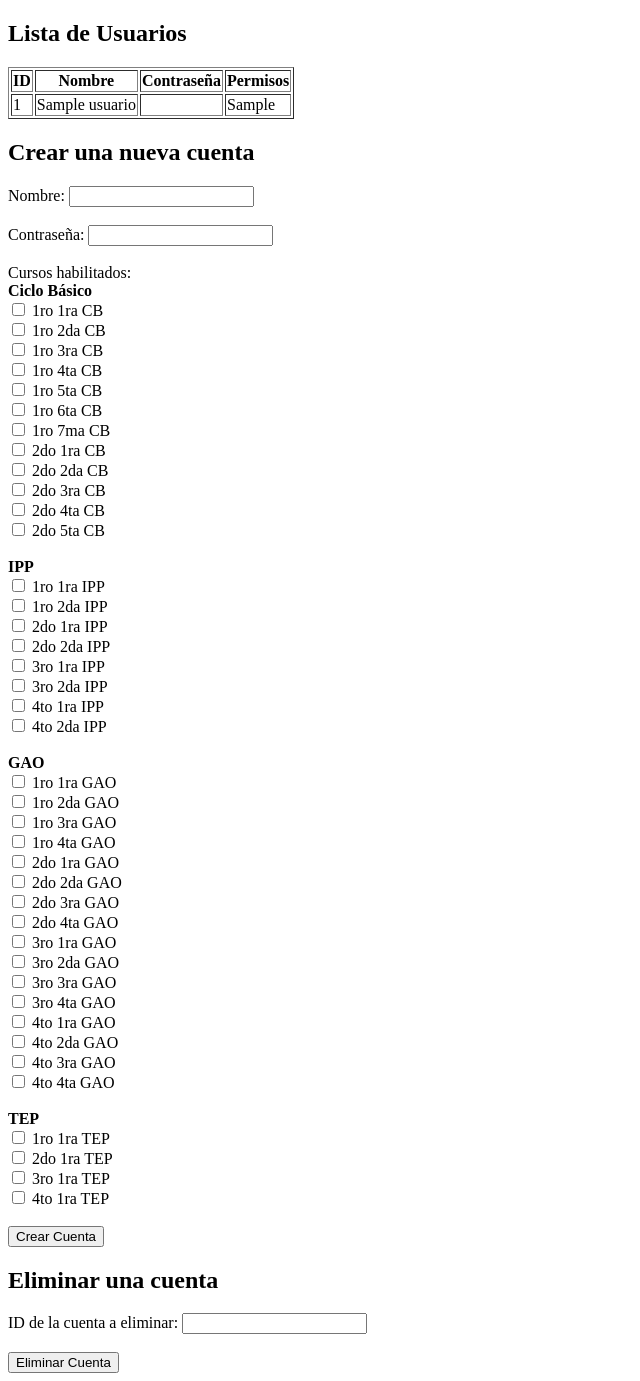
After one commit to Animatrix2/Asistencias-Brugnoli, a PHP site: page /cuentas.php in a window 1280 px wide. The commit adds this page. Shown: the whole page, without its empty margins (0-640 px from the left). Run offline with PHP 8.4, Linux system fonts and the light colour scheme; tables that the repository leaves empty or names only in its code hold one stand-in row (values such as "Sample post"); data that the repository does not hold is empty.

Commit message:
Pantalla de Adm. Cuentas
Se añadió una pantalla mediante la cual el usuario puede ver las cuentas creadas (la contraseña no debería mostrarse), agregar y quitar cuentas, y asignarles sus respectivos permisos.

Estos datos son enviados a la tabla usuarios

```diff
--- /dev/null
+++ b/Asistencias/cuentas.php
@@ -0,0 +1,167 @@
+<?php
+// Conexión a la base de datos
+$host = "localhost";
+$dbname = "registro";
+$username = "root";
+$password = "";
+
+try {
+    $conn = new PDO("mysql:host=$host;dbname=$dbname", $username, $password);
+    $conn->setAttribute(PDO::ATTR_ERRMODE, PDO::ERRMODE_EXCEPTION);
+} catch (PDOException $e) {
+    die("Error al conectar con la base de datos: " . $e->getMessage());
+}
+
+// Manejo del formulario de creación de cuentas
+if ($_SERVER["REQUEST_METHOD"] == "POST") {
+    if (isset($_POST['crear'])) {
+        $nombre = $_POST['nombre'];
+        $contraseña = password_hash($_POST['contraseña'], PASSWORD_DEFAULT); // Cifrado de la contraseña
+
+        // Recoger los permisos seleccionados
+        $permisos = isset($_POST['cursos']) ? implode(', ', $_POST['cursos']) : '';
+
+        // Inserción de la nueva cuenta en la base de datos
+        $stmt = $conn->prepare("INSERT INTO usuarios (nombre, contraseña, permisos) VALUES (?, ?, ?)");
+
+        // Vinculación de parámetros
+        $stmt->bindParam(1, $nombre);
+        $stmt->bindParam(2, $contraseña);
+        $stmt->bindParam(3, $permisos);
+
+        // Ejecuta la consulta
+        if ($stmt->execute()) {
+            echo "Cuenta creada exitosamente.";
+        } else {
+            echo "Error al crear la cuenta: ";
+            print_r($stmt->errorInfo());
+        }
+    } elseif (isset($_POST['eliminar'])) {
+        $id = $_POST['id'];
+
+        // Eliminación de la cuenta de la base de datos
+        $stmt = $conn->prepare("DELETE FROM usuarios WHERE id = ?");
+
+        // Vinculación de parámetros
+        $stmt->bindParam(1, $id);
+
+        if ($stmt->execute()) {
+            echo "Cuenta eliminada exitosamente.";
+        } else {
+            echo "Error al eliminar la cuenta: ";
+            print_r($stmt->errorInfo());
+        }
+    }
+}
+
+
+// Obtener todos los usuarios de la base de datos
+$stmt = $conn->prepare("SELECT * FROM usuarios");
+$stmt->execute();
+$usuarios = $stmt->fetchAll(PDO::FETCH_ASSOC);
+?>
+
+<!DOCTYPE html>
+<html lang="es">
+<head>
+    <meta charset="UTF-8">
+    <meta name="viewport" content="width=device-width, initial-scale=1.0">
+    <title>Gestión de Cuentas</title>
+</head>
+<body>
+    <h2>Lista de Usuarios</h2>
+    <table border="1">
+        <tr>
+            <th>ID</th>
+            <th>Nombre</th>
+            <th>Contraseña</th>
+            <th>Permisos</th>
+        </tr>
+        <?php foreach ($usuarios as $usuario): ?>
+        <tr>
+            <td><?php echo htmlspecialchars($usuario['id']); ?></td>
+            <td><?php echo htmlspecialchars($usuario['nombre']); ?></td>
+            <td><?php echo htmlspecialchars($usuario['contraseña']); ?></td>
+            <td><?php echo htmlspecialchars($usuario['permisos']); ?></td>
+        </tr>
+        <?php endforeach; ?>
+    </table>
+
+</head>
+<body>
+    <h2>Crear una nueva cuenta</h2>
+    <form method="POST" action="">
+        <label for="nombre">Nombre:</label>
+        <input type="text" name="nombre" required><br><br>
+
+        <label for="contraseña">Contraseña:</label>
+        <input type="password" name="contraseña" required><br><br>
+
+        <div class="cursos">
+        <label>Cursos habilitados:</label><br>
+
+<strong>Ciclo Básico</strong><br>
+<input type="checkbox" name="cursos[]" value="1ro 1ra CB"> 1ro 1ra CB<br>
+<input type="checkbox" name="cursos[]" value="1ro 2da CB"> 1ro 2da CB<br>
+<input type="checkbox" name="cursos[]" value="1ro 3ra CB"> 1ro 3ra CB<br>
+<input type="checkbox" name="cursos[]" value="1ro 4ta CB"> 1ro 4ta CB<br>
+<input type="checkbox" name="cursos[]" value="1ro 5ta CB"> 1ro 5ta CB<br>
+<input type="checkbox" name="cursos[]" value="1ro 6ta CB"> 1ro 6ta CB<br>
+<input type="checkbox" name="cursos[]" value="1ro 7ma CB"> 1ro 7ma CB<br>
+<input type="checkbox" name="cursos[]" value="2do 1ra CB"> 2do 1ra CB<br>
+<input type="checkbox" name="cursos[]" value="2do 2da CB"> 2do 2da CB<br>
+<input type="checkbox" name="cursos[]" value="2do 3ra CB"> 2do 3ra CB<br>
+<input type="checkbox" name="cursos[]" value="2do 4ta CB"> 2do 4ta CB<br>
+<input type="checkbox" name="cursos[]" value="2do 5ta CB"> 2do 5ta CB<br>
+
+<br><strong>IPP</strong><br>
+<input type="checkbox" name="cursos[]" value="1ro 1ra IPP"> 1ro 1ra IPP<br>
+<input type="checkbox" name="cursos[]" value="1ro 2da IPP"> 1ro 2da IPP<br>
+<input type="checkbox" name="cursos[]" value="2do 1ra IPP"> 2do 1ra IPP<br>
+<input type="checkbox" name="cursos[]" value="2do 2da IPP"> 2do 2da IPP<br>
+<input type="checkbox" name="cursos[]" value="3ro 1ra IPP"> 3ro 1ra IPP<br>
+<input type="checkbox" name="cursos[]" value="3ro 2da IPP"> 3ro 2da IPP<br>
+<input type="checkbox" name="cursos[]" value="4to 1ra IPP"> 4to 1ra IPP<br>
+<input type="checkbox" name="cursos[]" value="4to 2da IPP"> 4to 2da IPP<br>
+
+<br><strong>GAO</strong><br>
+<input type="checkbox" name="cursos[]" value="1ro 1ra GAO"> 1ro 1ra GAO<br>
+<input type="checkbox" name="cursos[]" value="1ro 2da GAO"> 1ro 2da GAO<br>
+<input type="checkbox" name="cursos[]" value="1ro 3ra GAO"> 1ro 3ra GAO<br>
+<input type="checkbox" name="cursos[]" value="1ro 4ta GAO"> 1ro 4ta GAO<br>
+<input type="checkbox" name="cursos[]" value="2do 1ra GAO"> 2do 1ra GAO<br>
+<input type="checkbox" name="cursos[]" value="2do 2da GAO"> 2do 2da GAO<br>
+<input type="checkbox" name="cursos[]" value="2do 3ra GAO"> 2do 3ra GAO<br>
+<input type="checkbox" name="cursos[]" value="2do 4ta GAO"> 2do 4ta GAO<br>
+<input type="checkbox" name="cursos[]" value="3ro 1ra GAO"> 3ro 1ra GAO<br>
+<input type="checkbox" name="cursos[]" value="3ro 2da GAO"> 3ro 2da GAO<br>
+<input type="checkbox" name="cursos[]" value="3ro 3ra GAO"> 3ro 3ra GAO<br>
+<input type="checkbox" name="cursos[]" value="3ro 4ta GAO"> 3ro 4ta GAO<br>
+<input type="checkbox" name="cursos[]" value="4to 1ra GAO"> 4to 1ra GAO<br>
+<input type="checkbox" name="cursos[]" value="4to 2da GAO"> 4to 2da GAO<br>
+<input type="checkbox" name="cursos[]" value="4to 3ra GAO"> 4to 3ra GAO<br>
+<input type="checkbox" name="cursos[]" value="4to 4ta GAO"> 4to 4ta GAO<br>
+
+<br><strong>TEP</strong><br>
+<input type="checkbox" name="cursos[]" value="1ro 1ra TEP"> 1ro 1ra TEP<br>
+<input type="checkbox" name="cursos[]" value="2do 1ra TEP"> 2do 1ra TEP<br>
+<input type="checkbox" name="cursos[]" value="3ro 1ra TEP"> 3ro 1ra TEP<br>
+<input type="checkbox" name="cursos[]" value="4to 1ra TEP"> 4to 1ra TEP<br>
+</div>
+
+</div>
+<br>
+
+        <button type="submit" name="crear">Crear Cuenta</button>
+
+    </form>
+
+    <h2>Eliminar una cuenta</h2>
+    <form method="POST" action="">
+        <label for="id">ID de la cuenta a eliminar:</label>
+        <input type="number" name="id" required><br><br>
+
+        <button type="submit" name="eliminar">Eliminar Cuenta</button>
+    </form>
+</body>
+</html>
--- a/Asistencias/index.php
+++ b/Asistencias/index.php
@@ -11,7 +11,7 @@
     <br>
     <a href="agregar_alumnos.php"><button>Administrar alumnos</button></a>
     <br>
-    <a href="cuentas.php"><button>Cambiar cuentas</button></a>
+    <a href="cuentas.php"><button>Administrar cuentas</button></a>
     <br>
 </body>
 </html>
```
Also changed, not shown: Asistencias/adm_usuarios.php (added, +64 -0 lines).
